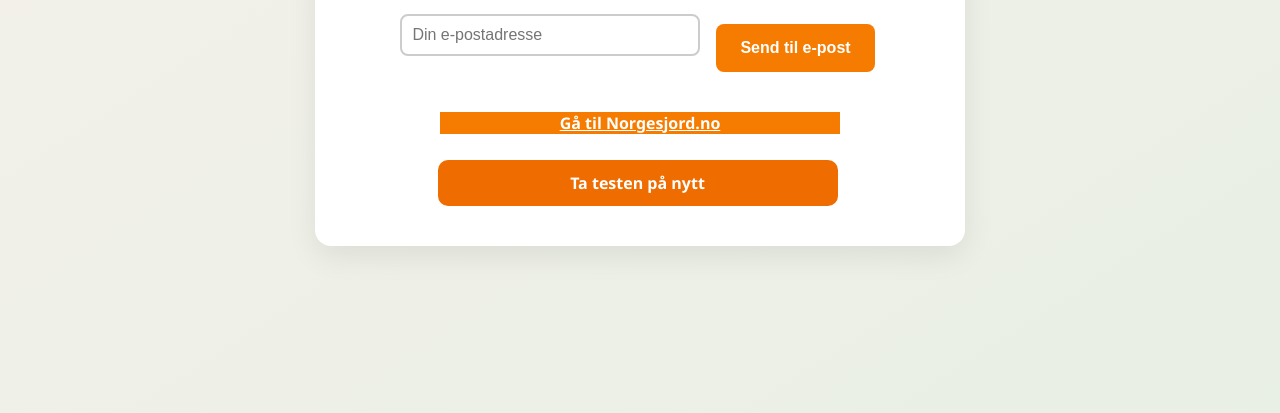
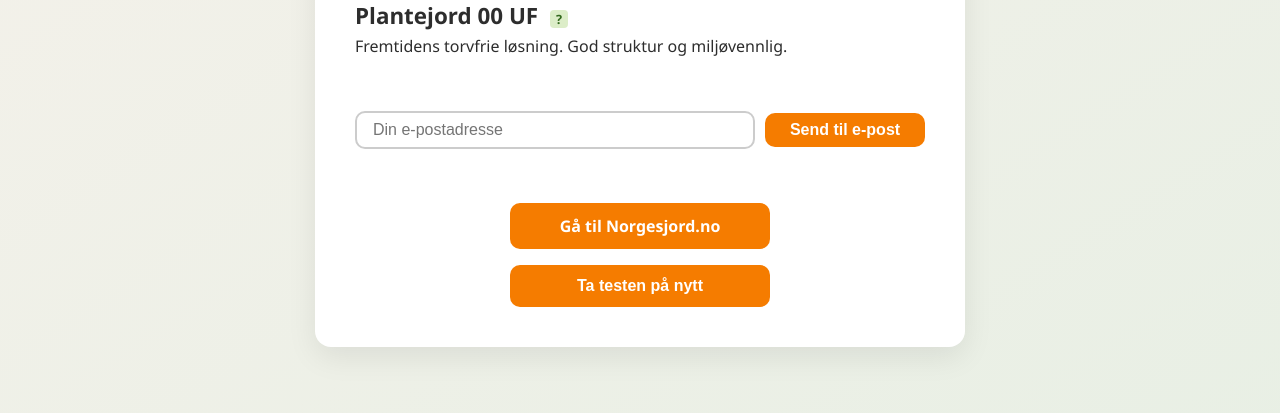
Before and after one commit to MikkelSundin/jordtesten, a plain HTML site: page result.html in a window 1280 px wide. Shown: the part 216-629 px from the top of the page. Drawn offline with Linux system fonts and the light colour scheme.

Commit message:
Endret stil og fikset knapper

```diff
--- a/result.html
+++ b/result.html
@@ -9,22 +9,25 @@
 <div class="container">
   <h1>Ditt anbefalte jordvalg</h1>
   <div id="result"></div>
-
-  <!-- E-post input og send-knapp horisontalt -->
-  <form name="jordtesten" method="POST" netlify class="email-form">
-    <div class="email-row">
+  <br>
+  <form name="jordtesten" netlify>
+    <div class="email-wrapper">
       <input type="email" name="email" placeholder="Din e-postadresse" required>
-      <button type="submit" class="cta">Send til e-post</button>
+      <button class="btn btn-submit">Send til e-post</button>
     </div>
     <input type="hidden" name="resultat" id="message">
   </form>
 
-  <!-- Gå til norgesjord og ta testen på nytt -->
-  <div class="btn-stack">
-    <a href="https://norgesjord.no" target="_blank" class="cta cta-norgesjord">Gå til Norgesjord.no</a>
-    <button onclick="resetTest()" class="btn-reset">Ta testen på nytt</button>
+  <br>
+
+
+
+  <div class="btn-wrapper-vertikal">
+    <a href="https://norgesjord.no" target="_blank" class="btn btn-link">Gå til Norgesjord.no</a>
+    <button onclick="resetTest()" class="btn btn-reset">Ta testen på nytt</button>
   </div>
-</div>
+
+
 
 <footer class="logo-wrapper">
   <img src="logo.png" alt="Logo" class="logo-bottom">
@@ -100,12 +103,5 @@ function resetTest() {
 
 getResult();
 </script>
-
-<!-- Skjult skjema for Netlify forms -->
-<form name="jordtesten" netlify hidden>
-  <input type="email" name="email">
-  <input type="text" name="resultat">
-</form>
-
 </body>
 </html>
--- a/styles.css
+++ b/styles.css
@@ -1,12 +1,12 @@
-/* === Fargevariabler === */
 :root {
   --orange: #f57c00;
   --orange-hover: #ef6c00;
   --earth-brown: #6d4c41;
   --earth-brown-hover: #5d4037;
+  --light-bg: #f4f1ea;
 }
 
-/* === Reset og base === */
+/* Reset og base */
 * {
   margin: 0;
   padding: 0;
@@ -15,148 +15,144 @@
 
 body {
   font-family: 'Segoe UI', Tahoma, Geneva, Verdana, sans-serif;
-  background: linear-gradient(to bottom right, #f4f1ea, #e7efe4);
+  background: linear-gradient(to bottom right, var(--light-bg), #e7efe4);
   color: #2d2d2d;
   min-height: 100vh;
-  padding-bottom: 120px; /* for fast logo */
+  padding-bottom: 120px;
+  display: flex;
+  justify-content: center;
+  align-items: center;
 }
 
-/* === Container / kort === */
 .container {
   background: #ffffff;
   max-width: 650px;
-  width: 100%;
+  width: 90%;
   margin: 2rem auto;
   padding: 2.5rem;
   border-radius: 16px;
   box-shadow: 0 10px 30px rgba(0, 0, 0, 0.08);
   animation: fadeIn 0.5s ease-in-out;
+  text-align: left;
 }
 
-/* === Overskrifter og tekst === */
+/* Overskrifter og tekst */
 h1 {
   font-size: 2rem;
-  color: #2e7d32; /* grønn farge for spørsmål */
-  margin-bottom: 1.5rem;
+  color: #2e7d32;
+  margin-bottom: 1rem;
 }
 
-p, label {
-  font-size: 1rem;
-  line-height: 1.6;
-  margin-bottom: 0.75rem;
+h2 {
+  font-size: 1.4rem;
+  font-weight: bold;
+  margin: 1rem 0 0.3rem;
 }
 
-/* === Inputs === */
-input[type="radio"],
-input[type="checkbox"] {
-  margin-right: 10px;
-  transform: scale(1.2);
+p {
+  font-size: 1rem;
+  margin-bottom: 1rem;
 }
 
-input[type="email"] {
-  padding: 10px;
+/* E-post input og knapp */
+.email-wrapper {
+  display: flex; /* Flexbox for linjering */
+  align-items: center; /* Vertikal justering */
+  gap: 10px; /* Avstand mellom input og knapp */
+  margin-top: 1rem;
+}
+
+.email-wrapper input[type="email"] {
+  flex-grow: 1; /* E-postfeltet vokser for å ta mest plass */
+  min-width: 200px; /* Minst 200px bredde */
+  max-width: none; /* Fjern max-width for fleksibilitet */
+  padding: 8px 16px;
+  font-size: 1rem;
+  border-radius: 10px;
   border: 2px solid #ccc;
-  border-radius: 8px;
-  width: 100%;
-  max-width: 100%;
-  font-size: 1rem;
-  margin-bottom: 1rem;
   transition: border-color 0.2s;
 }
 
-input[type="email"]:focus {
-  border-color: var(--orange);
-  outline: none;
+.email-wrapper button {
+  width: 160px; /* Knappens faste bredde */
+  padding: 8px 16px;
+  font-size: 1rem;
+  border-radius: 10px;
+  background-color: var(--orange);
+  color: white;
+  border: none;
+  cursor: pointer;
+  transition: background-color 0.2s ease;
 }
 
-/* === Knapper === */
-button {
-  padding: 12px 24px;
-  font-size: 1rem;
-  border: none;
-  border-radius: 10px;
-  cursor: pointer;
-  margin: 10px 5px 0 0;
-  transition: all 0.2s ease;
+.email-wrapper button:hover {
+  background-color: var(--orange-hover);
 }
-.email-form .email-row {
+
+
+/* Vertikal knappe-seksjon */
+.btn-wrapper-vertikal {
   display: flex;
-  justify-content: center;
-  flex-wrap: wrap;
-  gap: 1rem;
+  flex-direction: column;
+  align-items: center;
+  gap: 16px;
   margin-top: 2rem;
 }
 
-.email-row input[type="email"] {
-  padding: 10px;
+.btn {
+  display: inline-block;
+  width: 260px;
+  padding: 12px 24px;
   font-size: 1rem;
-  border: 2px solid #ccc;
-  border-radius: 8px;
-  max-width: 300px;
-  flex: 1 1 250px;
+  font-weight: bold;
+  text-align: center;
+  border-radius: 10px;
+  text-decoration: none;
+  border: none;
+  cursor: pointer;
+  background-color: var(--orange);
+  color: white;
+  transition: background-color 0.2s ease;
 }
 
-.email-row button {
-  flex-shrink: 0;
+.btn:hover {
+  background-color: var(--orange-hover);
+}
+
+.btn-back {
+  display: inline-block;
+  width: 100px;
   padding: 12px 24px;
   font-size: 1rem;
-  border-radius: 8px;
-  font-weight: 600;
+  font-weight: bold;
+  text-align: center;
+  border-radius: 10px;
+  text-decoration: none;
+  border: none;
+  cursor: pointer;
+  background-color: var(--earth-brown);
+  color: white;
+  transition: background-color 0.2s ease;
 }
 
-.btn-stack {
-  display: flex;
-  flex-direction: column;
-  align-items: center;
-  gap: 1rem;
-  margin-top: 2.5rem;
-}
-
-.btn-stack a,
-.btn-stack button {
-  width: 100%;
-  max-width: 400px;
+.btn-next {
+  display: inline-block;
+  width: 100px;
+  padding: 12px 24px;
+  font-size: 1rem;
+  font-weight: bold;
   text-align: center;
-  font-size: 1rem;
-  font-weight: 600;
-  font-family: inherit;
+  border-radius: 10px;
+  text-decoration: none;
+  border: none;
+  cursor: pointer;
+  background-color: var(--earth-brown);
+  color: white;
+  transition: background-color 0.2s ease;
 }
 
 
-
-/* Oransje handlinger */
-/* Oransje for CTA */
-.cta {
-  background: var(--orange);
-  color: white;
-}
-.cta:hover {
-  background: var(--orange-hover);
-}
-
-/* Jordbrun for navigasjonsknapper */
-.btn-next,
-.btn-back {
-  background-color: var(--earth-brown);
-  color: white;
-}
-.btn-next:hover,
-.btn-back:hover {
-  background-color: var(--earth-brown-hover);
-}
-
-
-
-/* Fremhevet for reset-knapp */
-.btn-reset {
-  background: var(--orange-hover);
-  color: white;
-}
-.btn-reset:hover {
-  background: #e65100;
-}
-
-/* === Tooltip === */
+/* Tooltip */
 .tooltip {
   display: inline-block;
   position: relative;
@@ -196,7 +192,7 @@ button {
   opacity: 1;
 }
 
-/* === Logo fixed nederst === */
+/* Logo nederst */
 .logo-wrapper {
   position: fixed;
   bottom: 20px;
@@ -214,24 +210,27 @@ button {
   pointer-events: auto;
 }
 
-/* === Animasjon === */
+/* Fade-in animasjon */
 @keyframes fadeIn {
   from { opacity: 0; transform: translateY(10px); }
   to { opacity: 1; transform: translateY(0); }
 }
 
-/* === Mobilvennlig === */
+/* Mobiltilpasning */
 @media (max-width: 480px) {
-  .container {
-    padding: 1.5rem;
+  .email-wrapper {
+    flex-direction: column;
+    align-items: center;
   }
 
-  h1 {
-    font-size: 1.6rem;
+  .email-wrapper input[type="email"],
+  .email-wrapper button {
+    width: 100%;
+    max-width: none;
   }
 
-  button {
+  .btn {
     width: 100%;
-    margin-top: 10px;
+    max-width: 300px;
   }
 }
```
Also changed, not shown: 1 other file.
